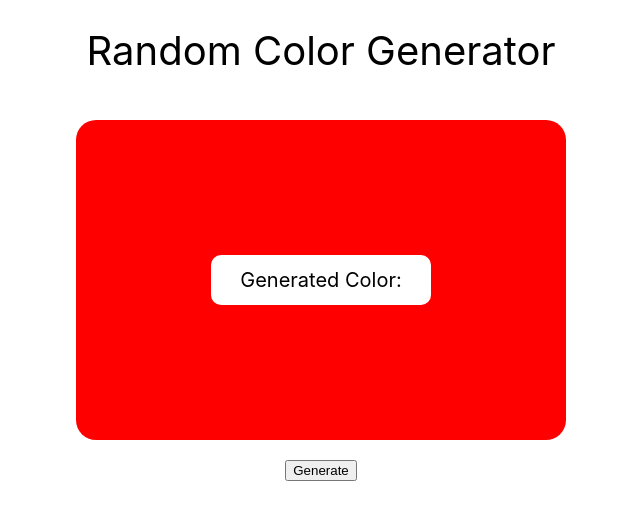
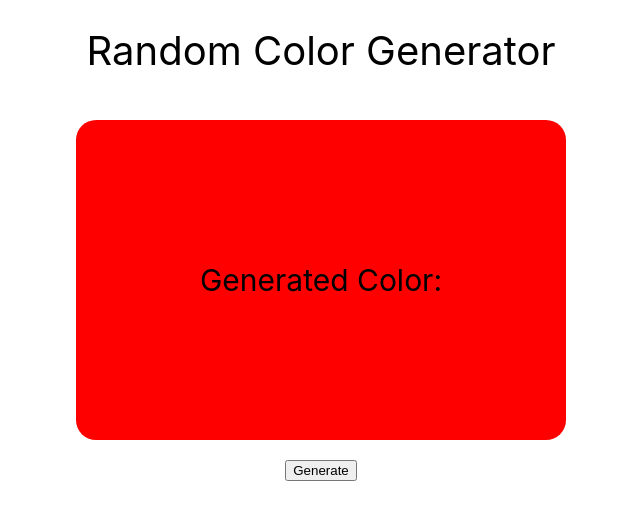
Before and after one commit to sawtoothridge13/pjct-react-1-random-color-generator, a React app: page / in a window 1280 px wide. Shown: the top 520 px of the page, without its empty margins (319-959 px from the left). Built offline with nearby package versions, Linux system fonts and the light colour scheme.

Commit message:
Remove <span> Generate Color; </span>

```diff
--- a/src/App.css
+++ b/src/App.css
@@ -34,7 +34,7 @@ header {
   text-align: center;
 }
 
-.App > div > span {
+/* .App > div {
   background-color: #ffffff;
   display: flex;
   align-items: center;
@@ -46,7 +46,7 @@ header {
   height: 30px;
   font-size: 20px;
   text-align: center;
-}
+} */
 
 .App > div > button {
   display: flex;
--- a/src/App.js
+++ b/src/App.js
@@ -9,10 +9,12 @@ export default function App() {
   return (
     <div className="App">
       <header>Random Color Generator</header>
-      <div style={{ backgroundColor: color }}>
-        <span>Generated Color: {color}</span>
-      </div>
+      <div style={{ backgroundColor: color }}>Generated Color: {color}</div>
       <button onClick={() => setColor(randomColor)}>Generate</button>
     </div>
   );
 }
+
+{
+  /* <span>Generated Color: {color}</span> */
+}
```
